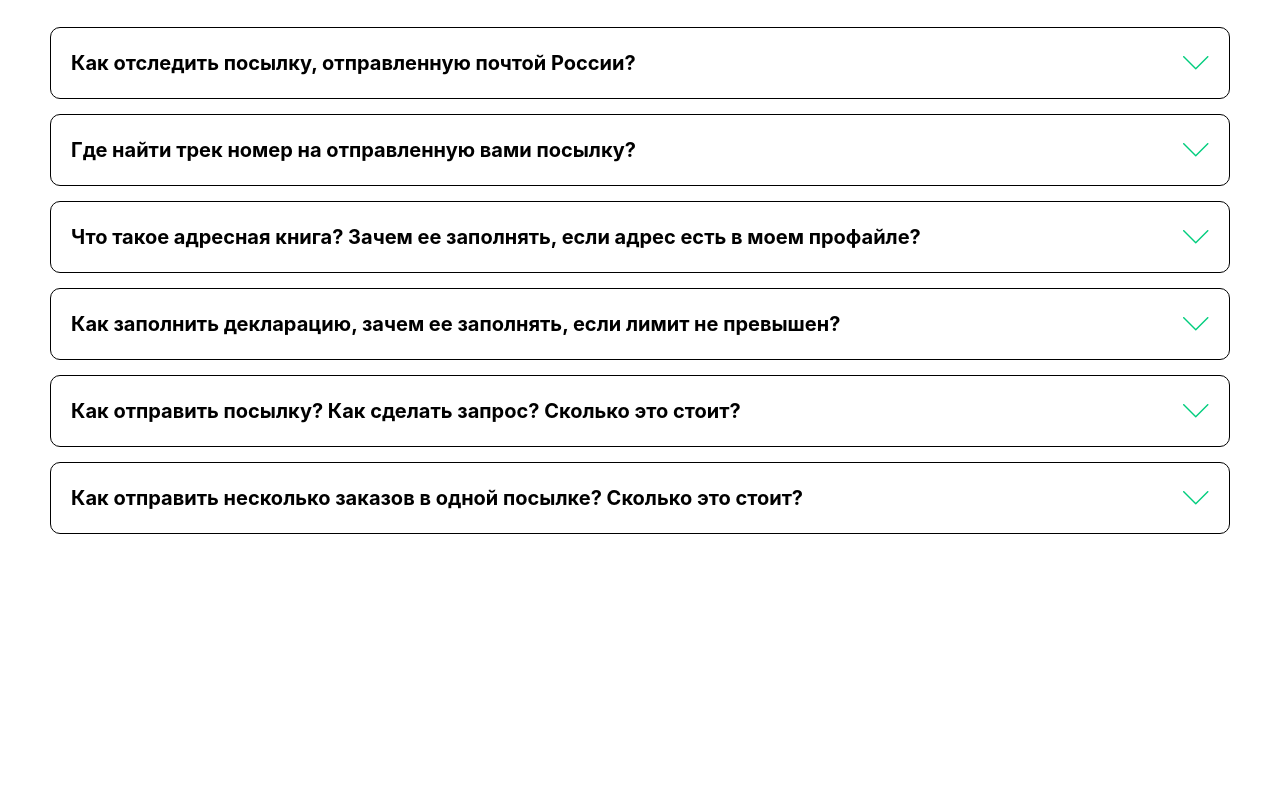
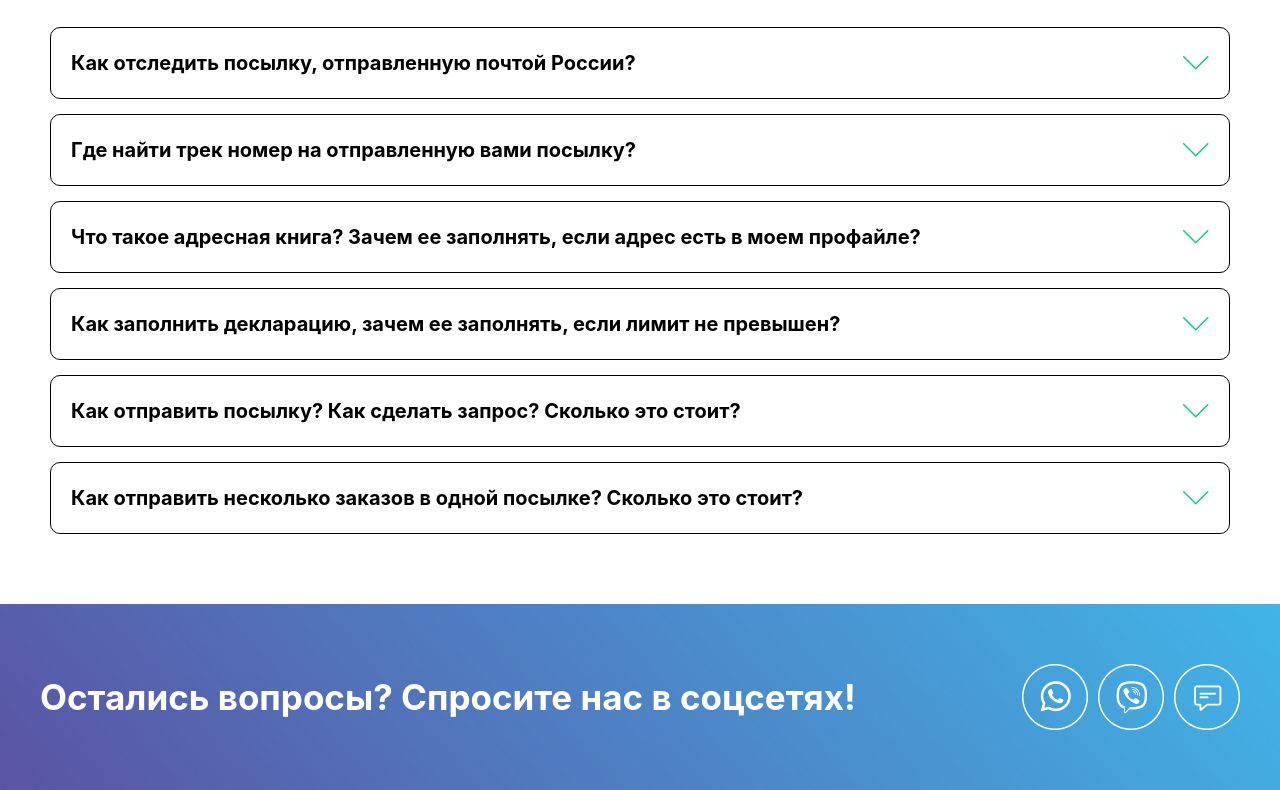
Before and after one commit to Tol1bjon/Project-13, a website: page src/page5.html in a window 1280 px wide. Shown: the part 4449-5239 px from the top of the page. Before the commit the page ends 5053 px from the top, so only its background shows below. Drawn offline with nearby package versions, Linux system fonts and the light colour scheme; files that its build step writes are made by us from their sources; files whose address does not match are found by name.

Commit message:
Section end: page5

```diff
--- a/src/page5.html
+++ b/src/page5.html
@@ -234,6 +234,17 @@
                 </div>
             </aside>
         </section>
+
+        <section style="background-image: url(./фон.png); background-repeat: no-repeat; background-size: cover; background-position: center;" class="py-[60px] lg:px-0 px-[10px]">
+            <div class="text-[white] max-w-[1200px] m-auto flex items-center justify-between lg:flex-row flex-col gap-[10px]">
+                <h1 class="font-bold text-[35px]">Остались вопросы? Спросите нас в соцсетях!</h1>
+                <div class="flex lg:flex hidden gap-[10px]">
+                    <img src="./Ватсап.png" alt="">
+                    <img src="./Вайбер.png" alt="">
+                    <img src="./Чат.png" alt="">
+                </div>
+            </div>
+        </section>
     </main>
 </body>
 </html>
```
